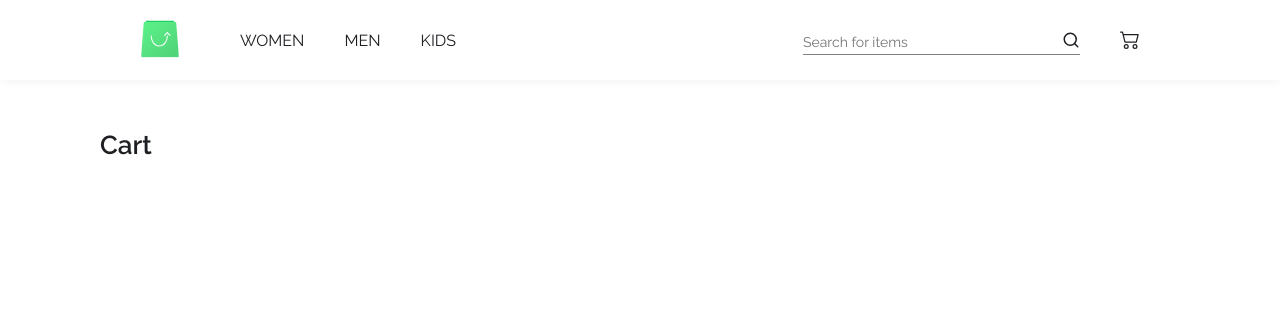
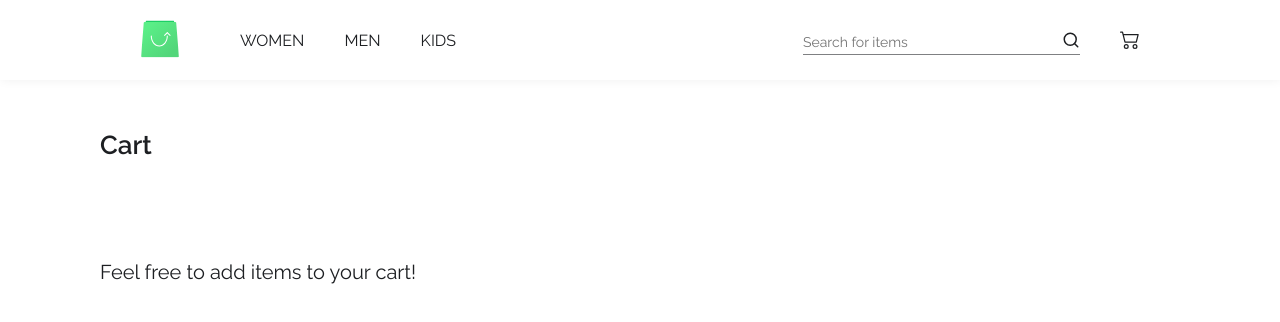
Before and after one commit to Lucas-Argerich/React-Ecommerce, a React (Create React App) app: page /React-Ecommerce/cart in a window 1280 px wide. Shown: the top 322 px of the page. Built offline with nearby package versions, Linux system fonts and the light colour scheme.

Commit message:
Empty cart sign

```diff
--- a/src/components/cartList/index.jsx
+++ b/src/components/cartList/index.jsx
@@ -6,11 +6,19 @@ import './index.scss'
 export default function CartList() {
     const { cart } = useCart()
     return (
+
         <div className="cartList">
             <h2>Cart</h2>
-            {cart.addedItems.map(i =>
-                <CartListItem key={i.item.id} id={i.item.id} title={i.item.title} price={i.item.price} image={i.item.image} quantity={i.quantity}></CartListItem>
-            )}
+            {
+                cart.addedItems.length > 0 ?
+
+                    cart.addedItems.map(i =>
+                        <CartListItem key={i.item.id} id={i.item.id} title={i.item.title} price={i.item.price} image={i.item.image} quantity={i.quantity}></CartListItem>
+                    )
+                    :
+                    <h3>Feel free to add items to your cart!</h3>
+            }
         </div>
+
     )
 }
--- a/src/components/cartList/index.scss
+++ b/src/components/cartList/index.scss
@@ -1,8 +1,17 @@
-.cartList{
-    h2{
+.cartList {
+    min-width: 766px;
+    max-width: 60%;
+
+    h2 {
         font-size: 2.6rem;
         font-weight: 600;
         text-align: left;
         margin: 50px 0 35px;
     }
+
+    h3{
+        font-size: 2rem;
+        margin-top: 100px;
+        text-align: left;
+    }
 }
--- a/src/components/cartListItem/index.scss
+++ b/src/components/cartListItem/index.scss
@@ -1,6 +1,5 @@
 .cartListItem {
-    min-width: 766px;
-    max-width: 60%;
+    width: 100%;
     min-height: 216px;
     padding: 10px;
     display: flex;
```
